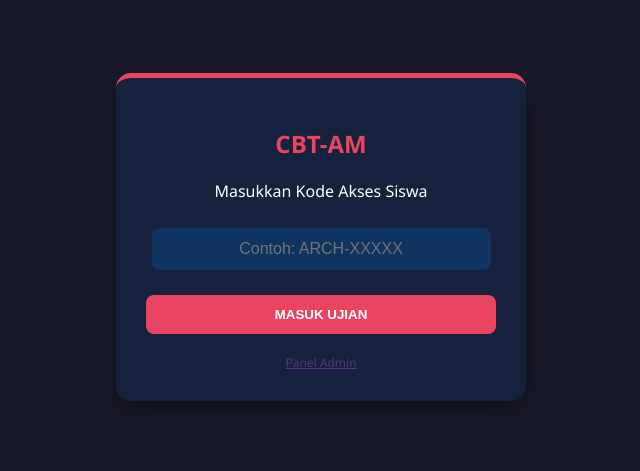
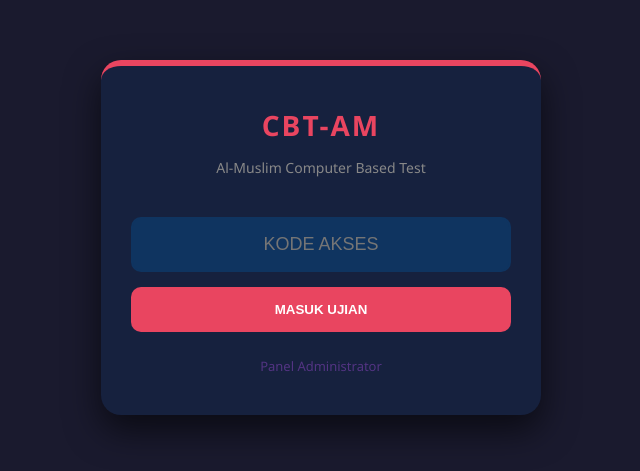
Before and after one commit to muhammadfikri17287-pixel/Test-iq, a website: page index.html in a window 1280 px wide. Shown: the part 163-634 px from the top of the page, without its empty margins (319-959 px from the left). Drawn offline with Linux system fonts and the light colour scheme; some packages are replaced by stand-ins of ours; a script that the page names is missing.

Commit message:
Update index.html

```diff
--- a/index.html
+++ b/index.html
@@ -3,32 +3,106 @@
 <head>
     <meta charset="UTF-8">
     <meta name="viewport" content="width=device-width, initial-scale=1.0">
-    <title>CBT-AM | Login Tes IQ</title>
+    <title>CBT-AM | Portal Ujian</title>
+    <script src="https://cdn.jsdelivr.net/npm/sweetalert2@11"></script>
     <style>
-        body { font-family: 'Segoe UI', Tahoma, Geneva, Verdana, sans-serif; background-color: #1a1a2e; color: white; display: flex; justify-content: center; align-items: center; height: 100vh; margin: 0; }
-        .login-card { background: #16213e; padding: 30px; border-radius: 15px; box-shadow: 0 10px 30px rgba(0,0,0,0.5); width: 100%; max-width: 350px; text-align: center; border-top: 5px solid #e94560; }
-        h2 { margin-bottom: 20px; color: #e94560; }
-        input { width: 90%; padding: 12px; margin: 10px 0; border-radius: 8px; border: none; background: #0f3460; color: white; text-align: center; font-size: 16px; }
-        button { width: 100%; padding: 12px; margin-top: 15px; border-radius: 8px; border: none; background: #e94560; color: white; font-weight: bold; cursor: pointer; transition: 0.3s; }
-        button:hover { background: #ff4d6d; transform: scale(1.02); }
-        .admin-link { margin-top: 20px; font-size: 12px; color: #533483; cursor: pointer; text-decoration: underline; }
+        body {
+            font-family: 'Segoe UI', sans-serif;
+            background-color: #1a1a2e;
+            color: white;
+            display: flex;
+            justify-content: center;
+            align-items: center;
+            height: 100vh;
+            margin: 0;
+        }
+        .login-card {
+            background: #16213e;
+            padding: 40px 30px;
+            border-radius: 20px;
+            box-shadow: 0 15px 35px rgba(0,0,0,0.6);
+            width: 100%;
+            max-width: 380px;
+            text-align: center;
+            border-top: 6px solid #e94560;
+        }
+        .logo-area h1 {
+            margin: 0;
+            font-size: 28px;
+            color: #e94560;
+            letter-spacing: 2px;
+        }
+        .logo-area p {
+            font-size: 14px;
+            color: #888;
+            margin-bottom: 25px;
+        }
+        input {
+            width: 100%;
+            padding: 15px;
+            margin: 15px 0;
+            border-radius: 10px;
+            border: 2px solid #0f3460;
+            background: #0f3460;
+            color: white;
+            text-align: center;
+            font-size: 18px;
+            box-sizing: border-box;
+        }
+        input:focus {
+            outline: none;
+            border-color: #e94560;
+        }
+        button {
+            width: 100%;
+            padding: 15px;
+            border-radius: 10px;
+            border: none;
+            background: #e94560;
+            color: white;
+            font-weight: bold;
+            cursor: pointer;
+            transition: 0.3s;
+        }
+        button:hover {
+            background: #ff4d6d;
+            transform: scale(1.02);
+        }
+        .admin-link {
+            margin-top: 25px;
+            font-size: 13px;
+            color: #533483;
+            cursor: pointer;
+        }
+        /* Custom SweetAlert Style */
+        .swal2-popup { background: #16213e !important; color: white !important; border-radius: 15px !important; }
+        .swal2-title, .swal2-html-container { color: white !important; }
     </style>
 </head>
 <body>
 
 <div class="login-card">
-    <h2>CBT-AM</h2>
-    <p>Masukkan Kode Akses Siswa</p>
-    <input type="text" id="studentCode" placeholder="Contoh: ARCH-XXXXX" autocomplete="off">
+    <div class="logo-area">
+        <h1>CBT-AM</h1>
+        <p>Al-Muslim Computer Based Test</p>
+    </div>
+
+    <input type="text" id="studentCode" placeholder="KODE AKSES" maxlength="10">
     <button onclick="loginSiswa()">MASUK UJIAN</button>
-    <div class="admin-link" onclick="loginAdmin()">Panel Admin</div>
+
+    <div class="admin-link" onclick="loginAdmin()">Panel Administrator</div>
 </div>
 
 <script>
-// 1. FUNGSI LOGIN SISWA
+// FUNGSI LOGIN SISWA
 async function loginSiswa() {
-    const code = document.getElementById('studentCode').value.toUpperCase();
-    if (!code) return alert("Isi kodenya dulu, Bos!");
+    const code = document.getElementById('studentCode').value.toUpperCase().trim();
+
+    if (!code) {
+        return Swal.fire({ icon: 'warning', title: 'Kosong?', text: 'Masukkan kode akses dulu!', confirmButtonColor: '#e94560' });
+    }
+
+    Swal.fire({ title: 'Mengecek...', allowOutsideClick: false, didOpen: () => { Swal.showLoading() } });
 
     try {
         const response = await fetch('/api/validate', {
@@ -40,43 +114,52 @@ async function loginSiswa() {
         const data = await response.json();
 
         if (data.success) {
-            alert("✅ Akses Diterima! Selamat mengerjakan.");
-            window.location.href = "soal.html";
+            Swal.fire({ icon: 'success', title: 'Berhasil!', text: 'Akses diterima.', showConfirmButton: false, timer: 1500 })
+            .then(() => { window.location.href = "soal.html"; });
         } else {
-            alert("❌ Gagal: " + data.message);
+            Swal.fire({ icon: 'error', title: 'Gagal', text: data.message, confirmButtonColor: '#e94560' });
         }
     } catch (err) {
-        alert("Server Vercel sedang sibuk!");
+        Swal.fire({ icon: 'error', title: 'Offline', text: 'Server tidak merespon!', confirmButtonColor: '#e94560' });
     }
 }
 
-// 2. FUNGSI LOGIN ADMIN (Untuk cek token harian)
+// FUNGSI LOGIN ADMIN
 async function loginAdmin() {
-    const password = prompt("Masukkan Password Admin:");
-    if (!password) return;
+    const { value: password } = await Swal.fire({
+        title: 'Login Admin',
+        input: 'password',
+        inputLabel: 'Password',
+        showCancelButton: true,
+        confirmButtonColor: '#e94560'
+    });
 
+    if (password) {
         try {
             const response = await fetch('/api/admin', {
                 method: 'POST',
                 headers: { 'Content-Type': 'application/json' },
                 body: JSON.stringify({ password })
             });
-
             const data = await response.json();
-
             if (data.success) {
-            alert("🔓 LOGIN ADMIN BERHASIL!\n\nKode Siswa Hari Ini: " + data.dailyCode);
-            // Salin otomatis ke clipboard
+                Swal.fire({
+                    icon: 'info',
+                    title: 'Token Hari Ini',
+                    html: `<h2 style="color:#e94560">${data.dailyCode}</h2>`,
+                    confirmButtonText: 'Salin Kode',
+                    confirmButtonColor: '#e94560'
+                }).then(() => {
                     navigator.clipboard.writeText(data.dailyCode);
-            alert("Kode " + data.dailyCode + " sudah disalin ke clipboard!");
+                });
             } else {
-            alert("❌ Password Salah!");
+                Swal.fire({ icon: 'error', title: 'Salah!', text: 'Password Admin salah.' });
             }
         } catch (err) {
-        alert("Koneksi gagal!");
+            Swal.fire({ icon: 'error', title: 'Error', text: 'Gagal terhubung.' });
+        }
     }
 }
 </script>
-
 </body>
 </html>
```
Lines whose indentation alone changed are shown as unchanged.
